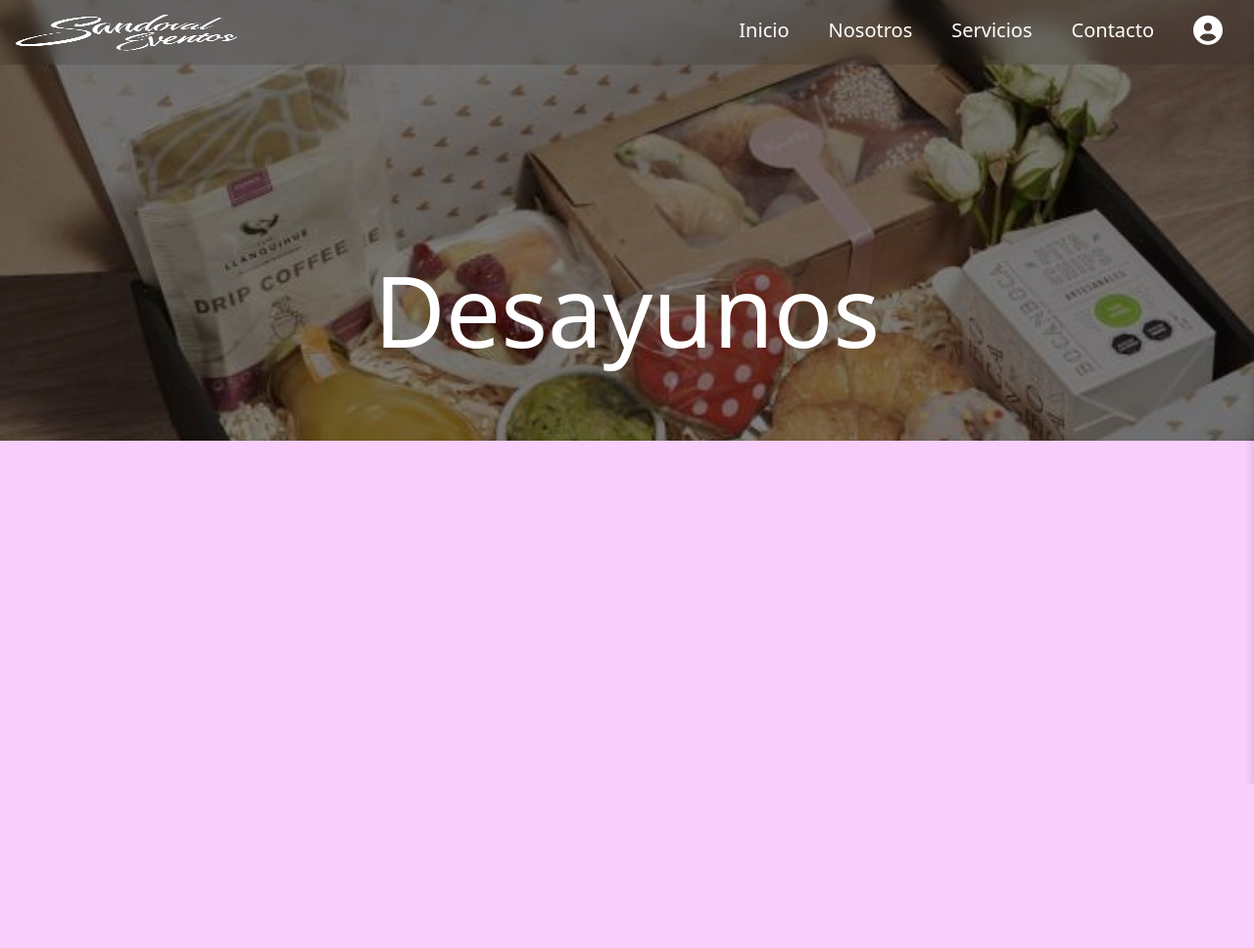
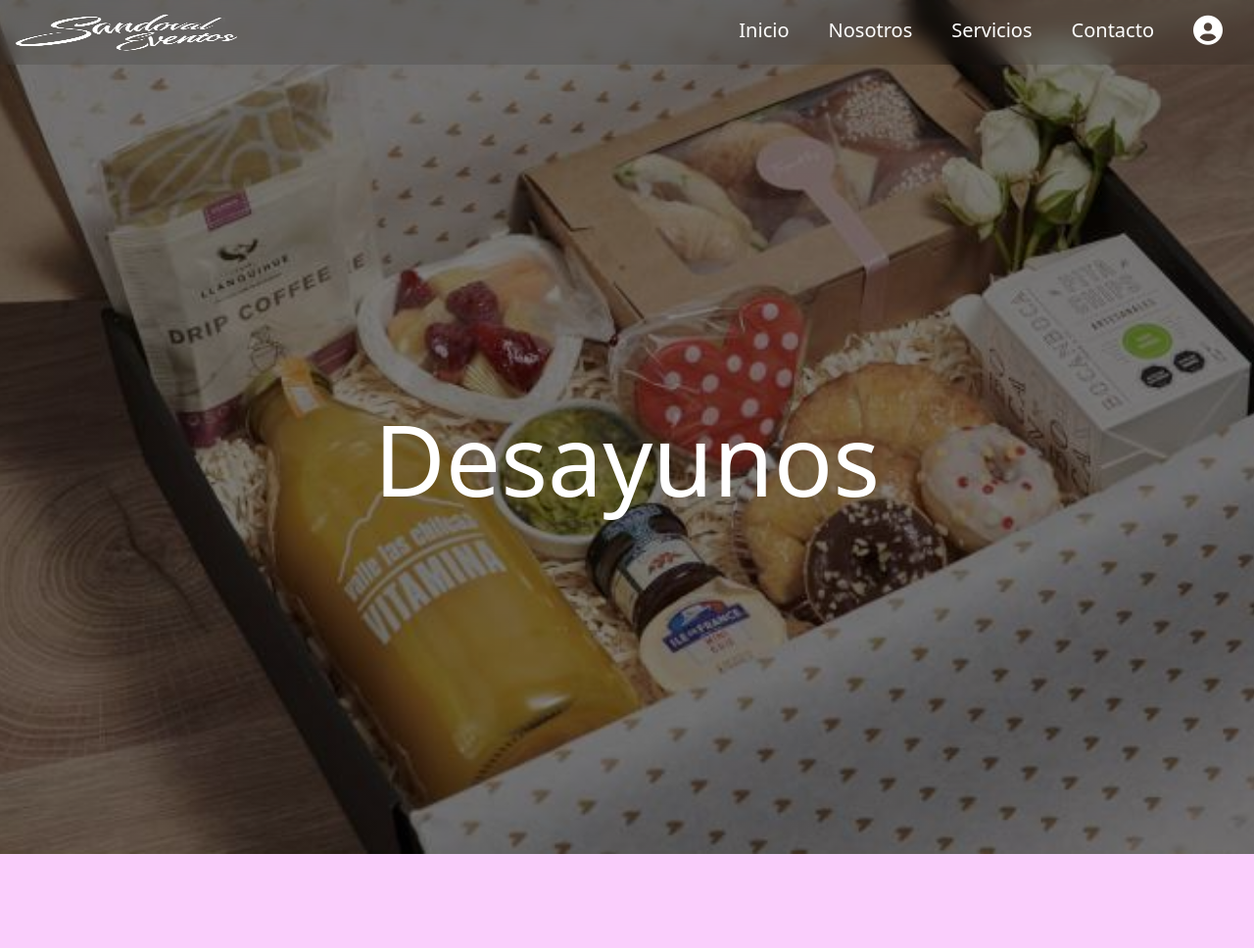
Before and after one commit to Felipedomazos/ProyectoPortafolio, a Django app: page /desayuno/ in a window 1280 px wide. Shown: the whole page at 98% size. Before the commit the page ends 800 px from the top, so only its background shows below. Run offline with Django 4.2, Linux system fonts and the light colour scheme.

Commit message:
Arreglos

```diff
--- a/SandovalEventos/WebSE/static/css/desayunos.css
+++ b/SandovalEventos/WebSE/static/css/desayunos.css
@@ -23,10 +23,11 @@
   }
 
   .hero-text-desayuno {
+    color: white;
     text-align: center;
-    position: absolute;
-    top: 40%;
-    left: 50%;
-    transform: translate(-50%, -50%);
-    color: white;
+    display: flex;
+    flex-direction: column;
+    align-items: center;
+    justify-content: center;
+    height: 100vh;
   }
--- a/SandovalEventos/WebSE/static/css/inicio.css
+++ b/SandovalEventos/WebSE/static/css/inicio.css
@@ -55,9 +55,9 @@ input::-webkit-inner-spin-button {
 .sidebar {
   position: fixed;
   top: 0;
-  right: -350px;
+  right: -380px;
   width: 350px;
-  height: 1000px;
+  height: 100vh;
   padding: 20px;
   background-color: #981941;
   box-shadow: 0 0 10px rgba(0, 0, 0, 0.2);
--- a/SandovalEventos/WebSE/templates/Desayunos.html
+++ b/SandovalEventos/WebSE/templates/Desayunos.html
@@ -11,7 +11,6 @@
     <link rel="stylesheet" href="{% static '/css/inicio.css' %}">
     <link rel="stylesheet" href="{% static '/css/desayunos.css' %}">
     <link rel="stylesheet" href="{% static '/css/login.css' %}">
-    <link rel="stylesheet" href="{% static '/css/collage.css' %}">
     <link rel="stylesheet" href="https://cdnjs.cloudflare.com/ajax/libs/font-awesome/6.4.0/css/all.min.css">
     <link href="https://cdn.jsdelivr.net/npm/bootstrap@5.2.3/dist/css/bootstrap.min.css" rel="stylesheet"
         integrity="sha384-rbsA2VBKQhggwzxH7pPCaAqO46MgnOM80zW1RWuH61DGLwZJEdK2Kadq2F9CUG65" crossorigin="anonymous">
```
Also changed, not shown: SandovalEventos/WebSE/static/img/car1.png (deleted), SandovalEventos/WebSE/static/img/car2.png (deleted), SandovalEventos/WebSE/static/img/car3.png (deleted).
